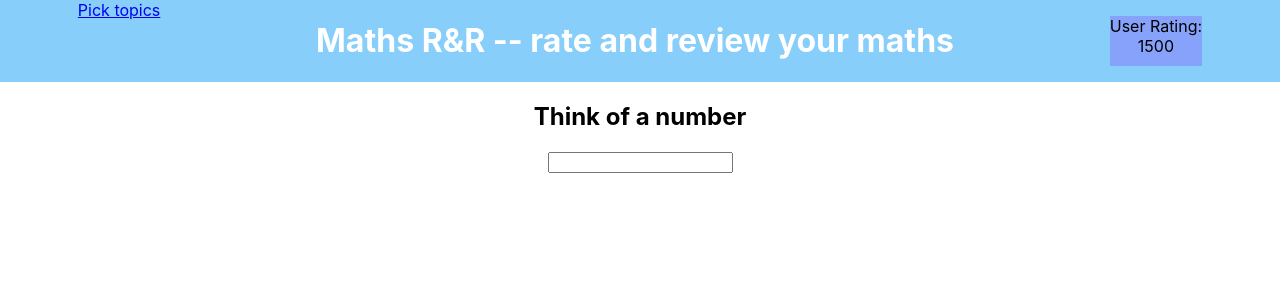
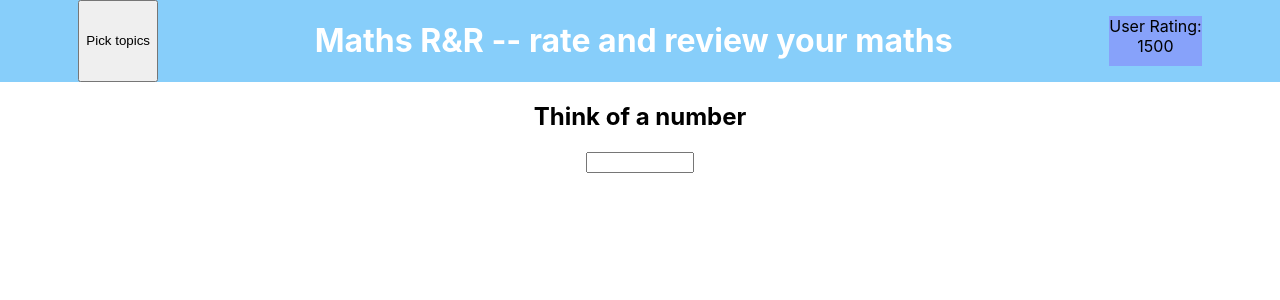
Before and after one commit to Samir70/maths-elo, a React (Create React App) app: page / in a window 1280 px wide. Shown: the top 300 px of the page. Built offline with nearby package versions, Linux system fonts and the light colour scheme.

Commit message:
correct console errors

```diff
--- a/src/App.js
+++ b/src/App.js
@@ -8,7 +8,7 @@ const App = ({userRating}) => {
   return (
     <div className="App">
       <div className="header" >
-        <a href="#">Pick topics</a>
+        <button>Pick topics</button>
         <h1>Maths R&R -- rate and review your maths</h1>
         <p className="user-rating" >User Rating:<br /> {userRating}</p>
       </div>
--- a/src/components/Question.js
+++ b/src/components/Question.js
@@ -22,7 +22,7 @@ const Question = ({ quAndA, userAnswer, wrongAnswers, UpdateUserAnswer, UserIsCo
         <div>
             <h2>{quAndA.q}</h2>
             <form onSubmit={submitHandler}>
-                <input classname="answerbox"
+                <input className="answerbox"
                     type="text"
                     name="answerbox"
                     value={userAnswer}
```
